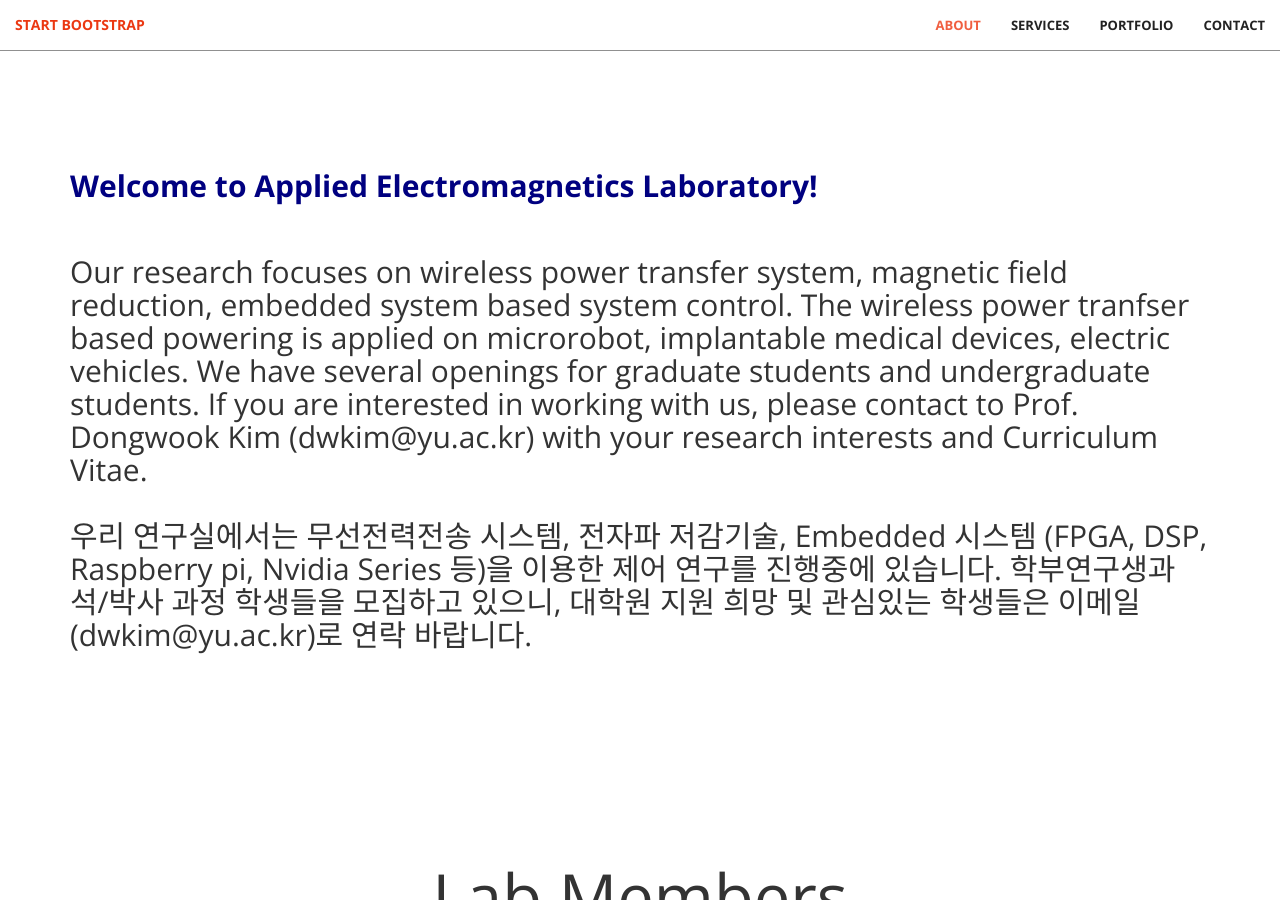
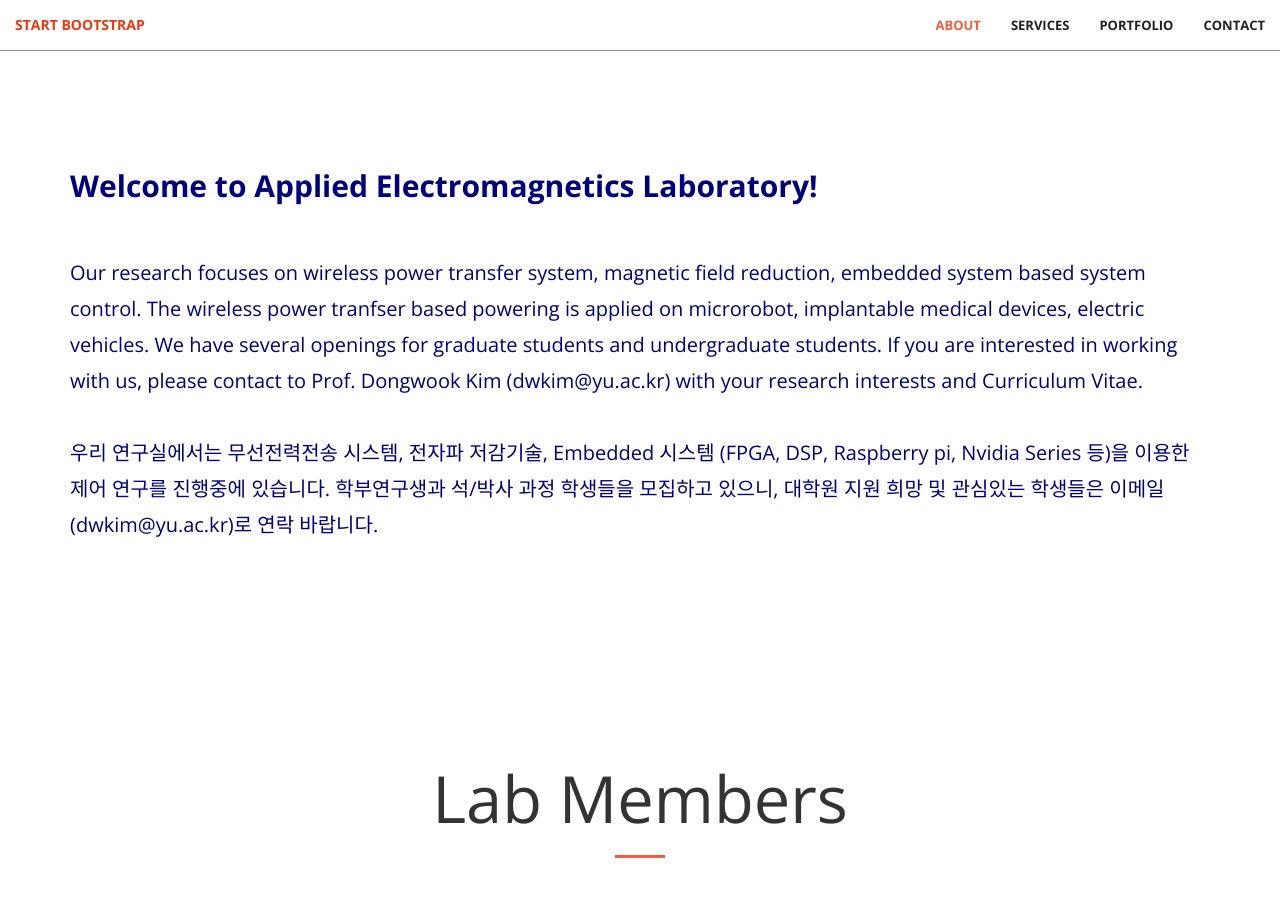
Before and after one commit to dwKim88/AEL, a Jekyll site: the page built from index.html, in a window 1280 px wide and 900 px high, scrolled down 851 px. Built offline with Jekyll 4.4.1, drawn with Linux system fonts in a browser that asks for light colours.

Commit message:
Update call-to-action.html

```diff
--- a/_includes/call-to-action.html
+++ b/_includes/call-to-action.html
@@ -12,10 +12,9 @@
             <div class="col-md-12 text-left">
                 <hr class="light">
                 <h2>
-                  <!-- <p style="line-height: 1.8;">-->
-                  <span style=font-weight:bold/font-size:1.5em;">
-                     Our research focuses on wireless power transfer system, magnetic field reduction, embedded system based system control. The wireless power tranfser based powering is applied on microrobot, implantable medical devices, electric vehicles.  We have several openings for graduate students and undergraduate students. If you are interested in working with us, please contact to Prof. Dongwook Kim (dwkim@yu.ac.kr) with your research interests and Curriculum Vitae.<br><br>                   우리 연구실에서는 무선전력전송 시스템, 전자파 저감기술,  Embedded 시스템 (FPGA, DSP, Raspberry pi, Nvidia Series 등)을 이용한 제어 연구를 진행중에 있습니다.  학부연구생과 석/박사 과정 학생들을 모집하고 있으니, 대학원 지원 희망 및 관심있는 학생들은 이메일(dwkim@yu.ac.kr)로 연락 바랍니다.
-                  </span>
+                  <p style="line-height: 1.8;color:navy;font-size:20px;">
+                    Our research focuses on wireless power transfer system, magnetic field reduction, embedded system based system control. The wireless power tranfser based powering is applied on microrobot, implantable medical devices, electric vehicles.  We have several openings for graduate students and undergraduate students. If you are interested in working with us, please contact to Prof. Dongwook Kim (dwkim@yu.ac.kr) with your research interests and Curriculum Vitae.<br><br>                   우리 연구실에서는 무선전력전송 시스템, 전자파 저감기술,  Embedded 시스템 (FPGA, DSP, Raspberry pi, Nvidia Series 등)을 이용한 제어 연구를 진행중에 있습니다.  학부연구생과 석/박사 과정 학생들을 모집하고 있으니, 대학원 지원 희망 및 관심있는 학생들은 이메일(dwkim@yu.ac.kr)로 연락 바랍니다.
+                  </p>
                 </h2>
                 <!--
                     <a href="#" class="btn btn-default btn-xl">Get Started!</a>
```
